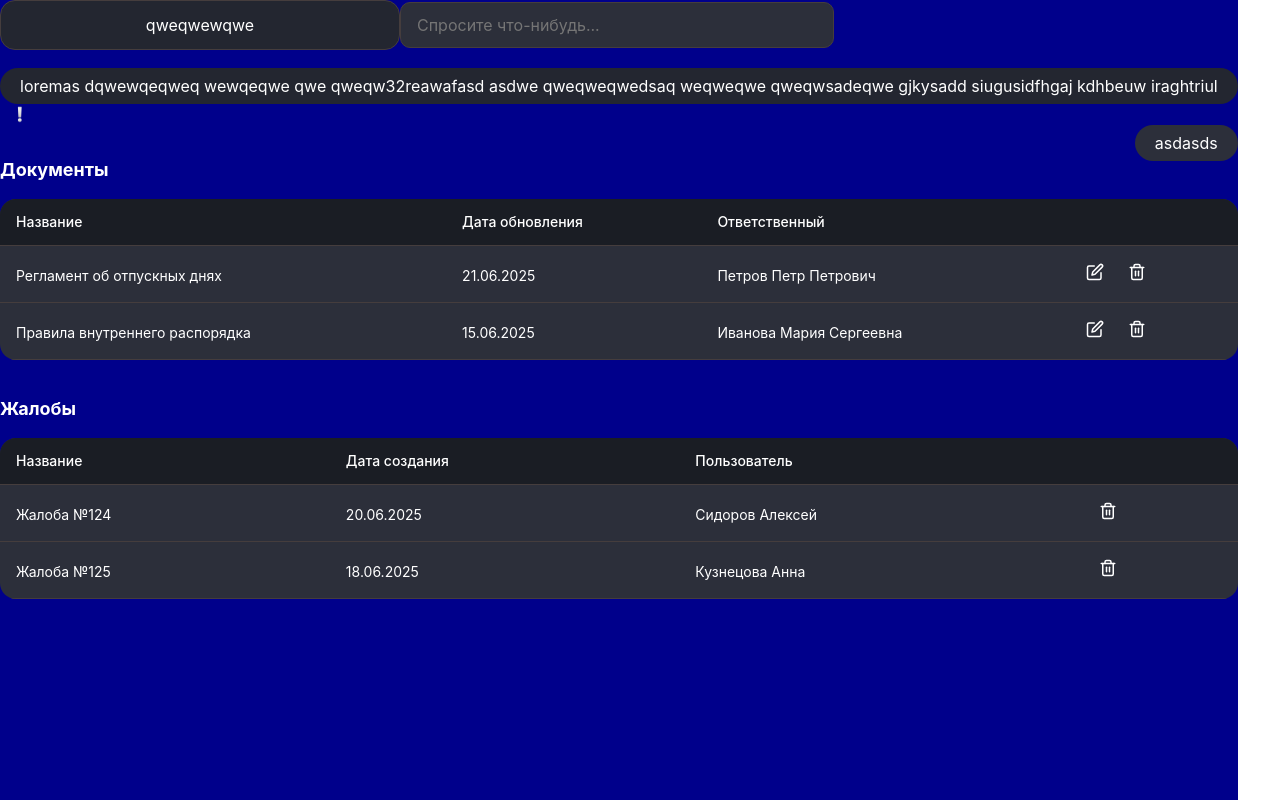
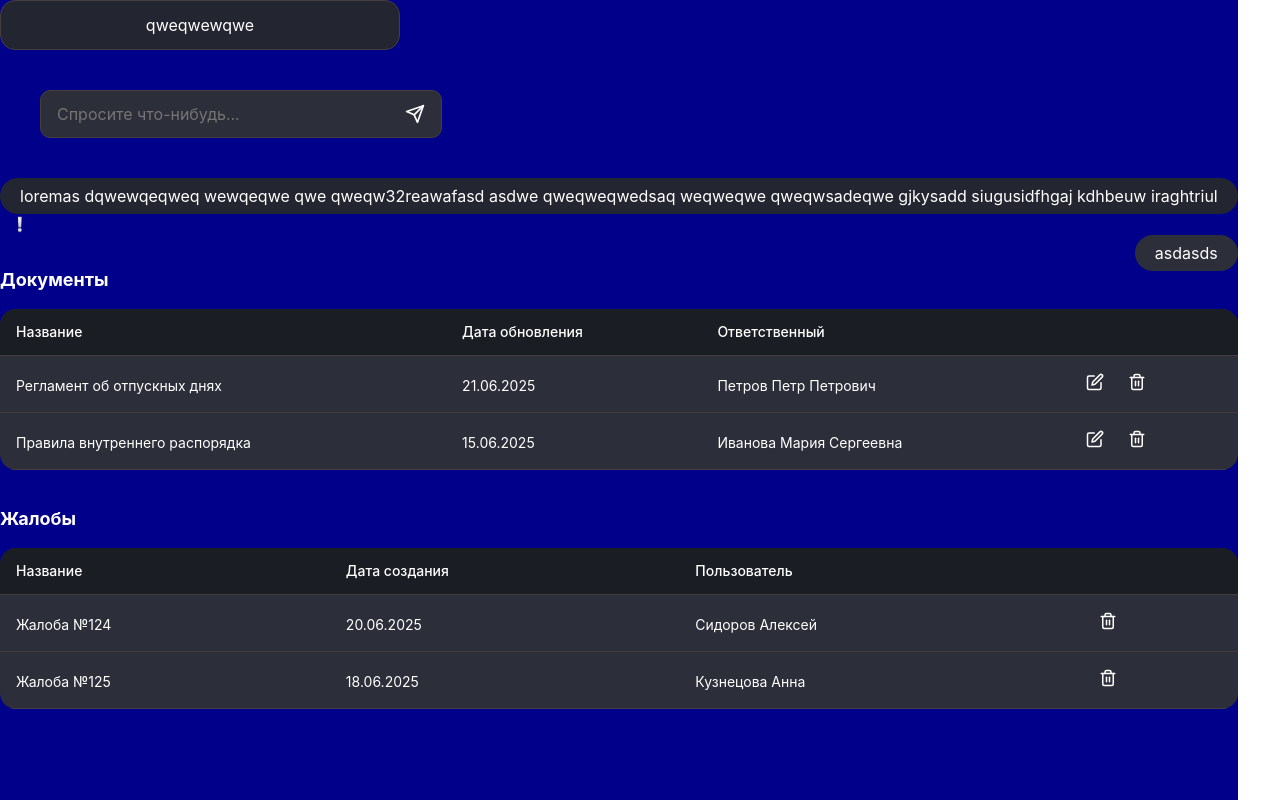
Before and after one commit to justyartsev/HR-Guardian, a React (Vite) app in the folder FrontEnd/: page / in a window 1280 px wide. Built offline with nearby package versions, Linux system fonts and the light colour scheme.

Commit message:
Input button

```diff
--- a/FrontEnd/src/App.jsx
+++ b/FrontEnd/src/App.jsx
@@ -1,3 +1,4 @@
+import { useState } from "react";
 import { Button } from './components/Button/button.jsx'
 import { Message } from './components/Message/message.jsx'
 import { Input } from './components/input/Input.jsx'
@@ -38,14 +39,27 @@ function App() {
     console.log("Удалить:", item);
   };
 
+  const [text, setText] = useState("");
+
+  function handleSend() {
+    if (!message.trim()) return;
+
+    console.log("Отправлено:", message);
+    setMessage("");
+  }
+
 
   return (
     <div style={{backgroundColor: "darkblue"}}>
       <Button style={{width: "400px", minHeight: "50px"}} >qweqwewqwe</Button>
+      <div style={{ width: "400px", padding: "40px" }}>
       <Input
         placeholder="Спросите что-нибудь..."
-        style={{ width: "400px", marginBottom: "20px" }}
+        value={text}
+        onChange={(e) => setText(e.target.value)}
+        onSend={handleSend}
       />
+    </div>
       <Message type={"output"} alertMsg="weqiuryjbdsfudsiyarweagjguh">loremas dqwewqeqweq wewqeqwe  qwe qweqw32reawafasd asdwe qweqweqwedsaq weqweqwe qweqwsadeqwe gjkysadd siugusidfhgaj kdhbeuw iraghtriul</Message>
       <Message type={"input"}>asdasds</Message>
       {/* Таблица документов */}
--- a/FrontEnd/src/components/input/Input.jsx
+++ b/FrontEnd/src/components/input/Input.jsx
@@ -1,26 +1,83 @@
 import styled from "styled-components";
+import { FiSend } from "react-icons/fi";
 
-const StyledInput = styled.input`
+const Wrapper = styled.div`
+  display: flex;
+  align-items: stretch;
+  width: 100%;
+
+  background-color: var(--primary-black-3);
+  border: 1px solid var(--primasy-stroke-1);
+  border-radius: 10px;
+  transition: border 300ms ease;
+
+  &:hover {
+    border-color: rgba(219, 101, 75, 0.7);
+  }
+
+  &:focus-within {
+    border-color: var(--secondary-orange-1);
+    box-shadow: 0 0 0 2px rgba(219, 101, 75, 0.2);
+  }
+`;
+
+const StyledTextarea = styled.textarea`
+  flex: 1;
   padding: 12px 16px;
   font-size: 1.6rem;
-  border-radius: 10px;
-  border: 1px solid var(--primasy-stroke-1);
-  background-color: var(--primary-black-3);
+  line-height: 1.4;
+
+  border: none;
+  background: transparent;
   color: var(--primary-white-1);
-  transition: all 300ms ease-out;
-  width: 100%;
+
+  resize: none;
+  overflow-y: auto;
+
+  /* ⬇️ СКРЫВАЕМ SCROLLBAR */
+  scrollbar-width: none;
+
+  &::-webkit-scrollbar {
+    display: none;
+  }
 
   &:focus {
     outline: none;
-    border-color: var(--secondary-orange-1);
-    box-shadow: 0 0 0 2px rgba(219, 101, 75, 0.2);
-  }
-
-  &:hover {
-    border-color: rgba(219, 101, 75, 0.7); /* Полупрозрачный оранжевый */
   }
 `;
 
-export function Input({ ...params }) {
-  return <StyledInput {...params} />
+
+const SendButton = styled.button`
+  width: 52px;              /* ⬅️ реальная зона кнопки */
+  border: none;
+  background: transparent;
+
+  display: flex;
+  align-items: center;
+  justify-content: center;
+
+  color: var(--primary-white-1);
+  cursor: pointer;
+
+  transition: color 200ms ease;
+
+  &:hover {
+    color: var(--secondary-orange-1);
+  }
+`;
+
+export function Input({ value, onChange, onSend, ...params }) {
+  return (
+    <Wrapper>
+      <StyledTextarea
+        value={value}
+        onChange={onChange}
+        rows={1}
+        {...params}
+      />
+      <SendButton onClick={onSend}>
+        <FiSend size={20} />
+      </SendButton>
+    </Wrapper>
+  );
 }
```
